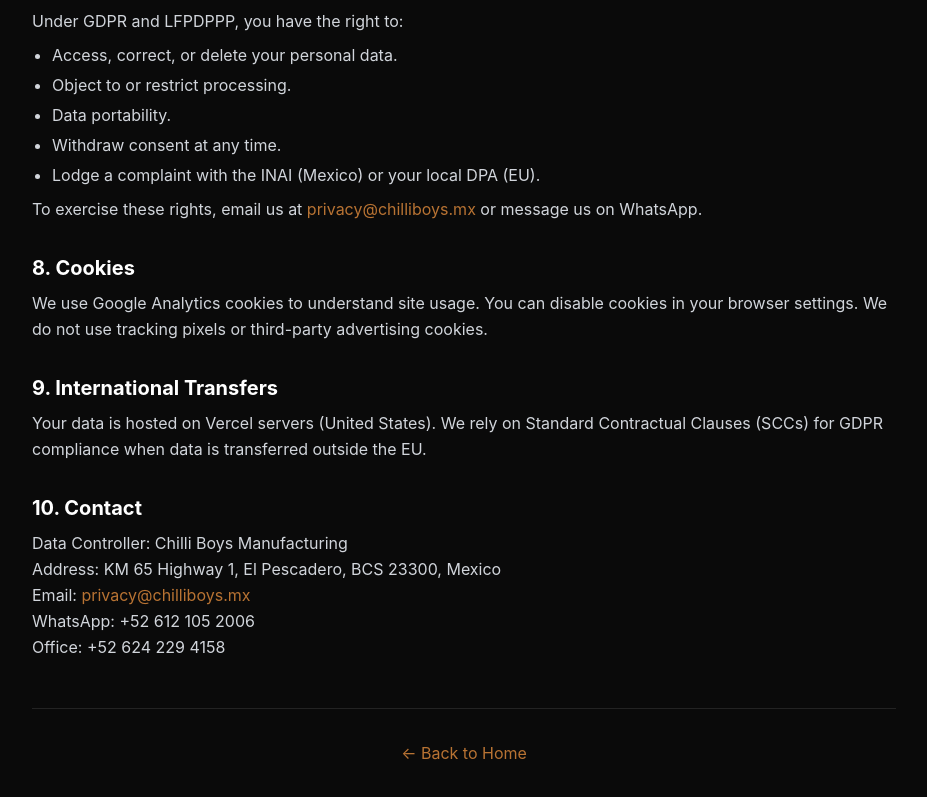
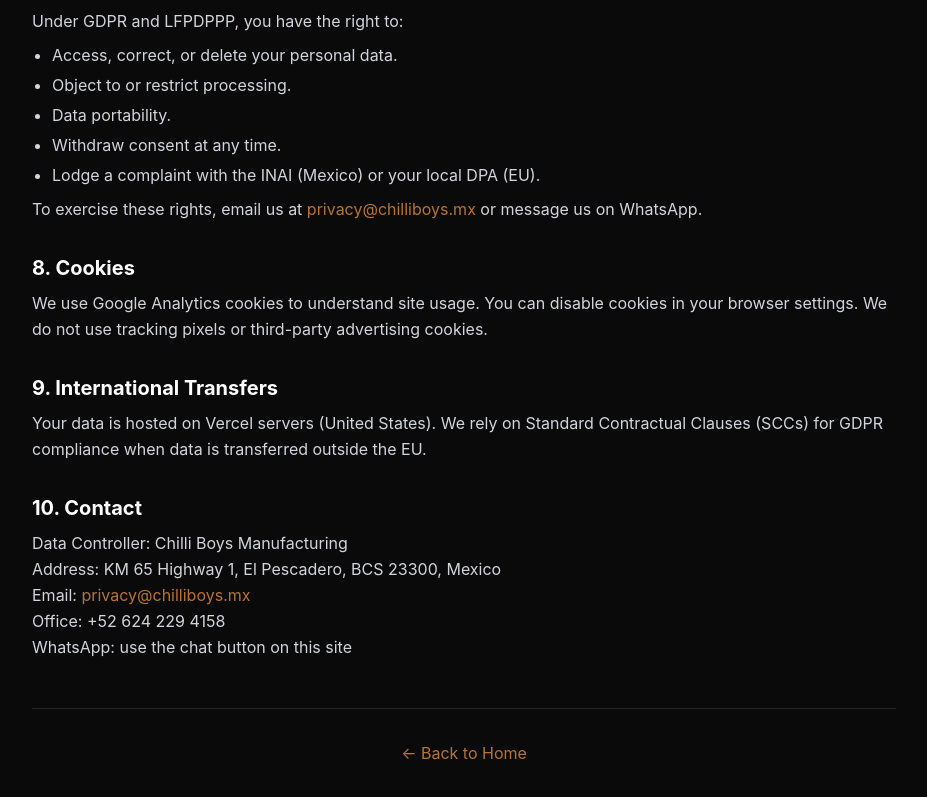
Before and after one commit to ChilliboysIT/chilliboys-mx, a Next.js app: page /privacy-policy in a window 1280 px wide. Shown: the part 1290-2087 px from the top of the page, without its empty margins (176-1103 px from the left). Built offline with nearby package versions, Linux system fonts and the light colour scheme; no server answers.

Commit message:
Hide Greg's WhatsApp number from public text; keep it only in WhatsApp links

```diff
--- a/src/app/privacy-policy/page.tsx
+++ b/src/app/privacy-policy/page.tsx
@@ -80,8 +80,8 @@ export default function PrivacyPolicy() {
           <p>Data Controller: Chilli Boys Manufacturing</p>
           <p>Address: KM 65 Highway 1, El Pescadero, BCS 23300, Mexico</p>
           <p>Email: <a href="mailto:privacy@chilliboys.mx" className="text-copper hover:underline">privacy@chilliboys.mx</a></p>
-          <p>WhatsApp: +52 612 105 2006</p>
           <p>Office: +52 624 229 4158</p>
+          <p>WhatsApp: use the chat button on this site</p>
         </section>
       </div>
       <div className="mt-12 pt-8 border-t border-white/10 text-center">
--- a/src/app/terms/page.tsx
+++ b/src/app/terms/page.tsx
@@ -45,7 +45,7 @@ export default function Terms() {
         </section>
         <section>
           <h2 className="text-xl font-bold text-white mb-2">9. Contact</h2>
-          <p>For questions about these terms, contact us at <a href="mailto:build@chilliboys.mx" className="text-copper hover:underline">build@chilliboys.mx</a> or via WhatsApp at +52 612 105 2006 or by phone at +52 624 229 4158.</p>
+          <p>For questions about these terms, contact us at <a href="mailto:build@chilliboys.mx" className="text-copper hover:underline">build@chilliboys.mx</a> or via WhatsApp using the chat button on this site, or by phone at +52 624 229 4158.</p>
         </section>
       </div>
       <div className="mt-12 pt-8 border-t border-white/10 text-center">
```
